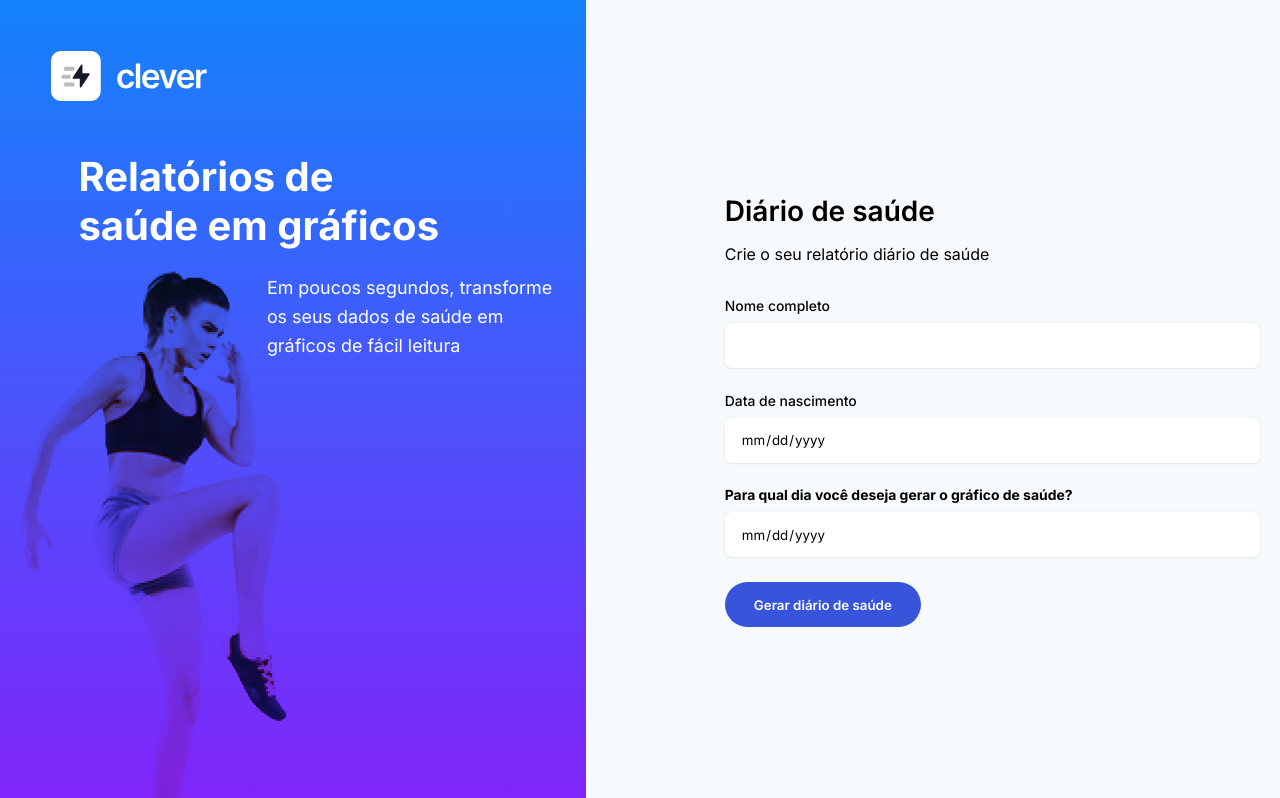
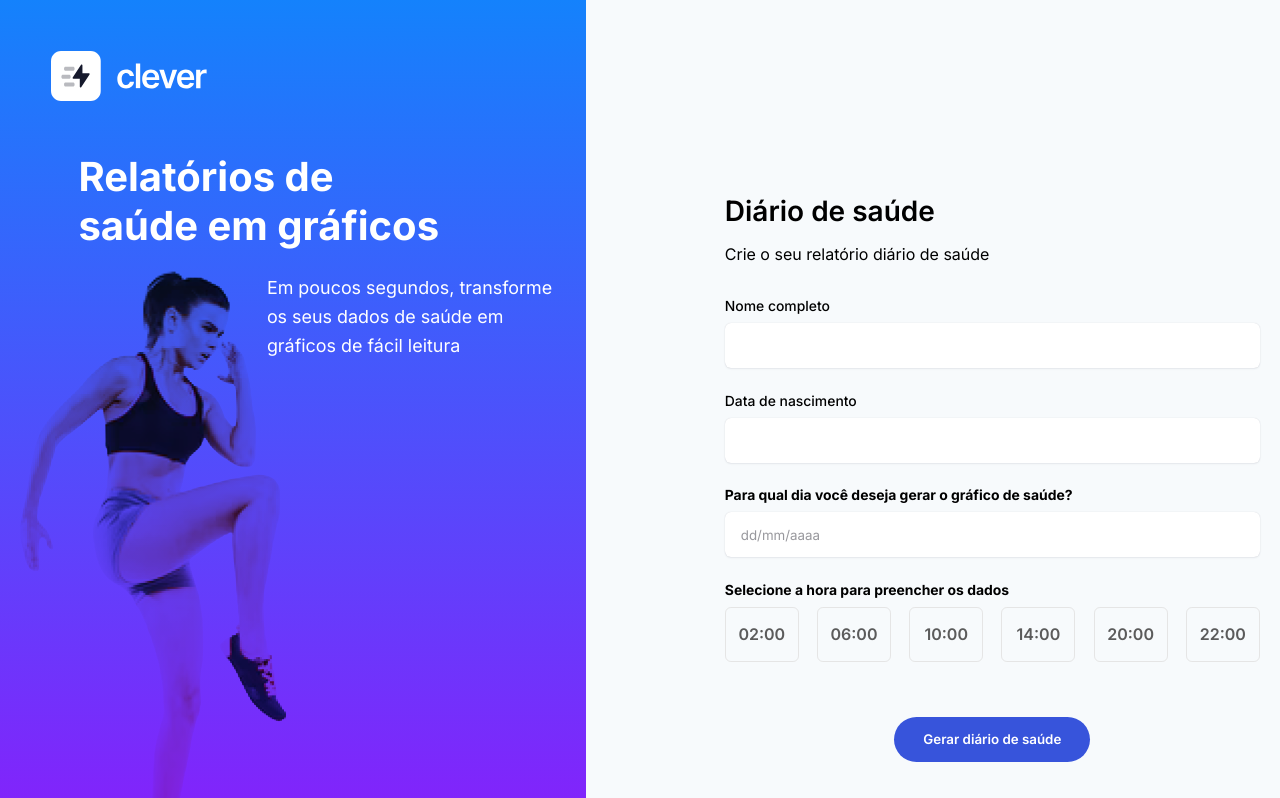
Before and after one commit to ISXDora/Testes-t-cnicos, a React (Create React App) app in the folder Front-end/webClever/: page / in a window 1280 px wide. Shown: the top 798 px of the page. Built offline with nearby package versions, Linux system fonts and the light colour scheme; no server answers; the HTML template or start-up script is replaced by a standard one.

Commit message:
:construction: Enviando user para o banco

```diff
--- a/Front-end/webClever/package.json
+++ b/Front-end/webClever/package.json
@@ -4,6 +4,7 @@
   "private": true,
   "dependencies": {
     "@types/styled-components": "^5.1.24",
+    "axios": "^0.26.1",
     "react": "^17.0.2",
     "react-dom": "^17.0.2",
     "react-scripts": "5.0.0",
--- /dev/null
+++ b/Front-end/webClever/src/components/Button/styles.ts
@@ -0,0 +1,22 @@
+import styled from 'styled-components'
+
+interface ButtonHoursSelectedProps {
+    isActive?: boolean;
+}
+
+export const ButtonSelectedHours = styled.button<ButtonHoursSelectedProps>`
+
+        border: 1px solid #E5E5E5;
+        border-radius: 0.37rem;
+        background: ${(props) => props.isActive ? '#3962FC' : '#F7FAFC'};
+        font-size: 1rem;
+        line-height: 1.56rem;
+        color: ${(props) => props.isActive ? '#fff' : '#5B5B5B'};
+
+        transition: filter 0.2s;
+
+        &:hover{
+            filter: brightness(0.9);
+        }
+
+`;
--- a/Front-end/webClever/src/components/input/Input.tsx
+++ b/Front-end/webClever/src/components/input/Input.tsx
@@ -1,11 +1,11 @@
 import {InputHTMLAttributes} from 'react'
 import './styles.css'
 
-type InputProps = InputHTMLAttributes<HTMLInputElement>
+type InputProps =InputHTMLAttributes<HTMLInputElement>
 
 
 export function Input(props: InputProps){
     return (
-        <input className='input'{...props}/>
+        <input className="input"{...props}/>
     )
 }
--- /dev/null
+++ b/Front-end/webClever/src/services/api.ts
@@ -0,0 +1,5 @@
+import axios from 'axios';
+
+export const api = axios.create({
+    baseURL:'http://localhost:5000/'
+})
--- a/Front-end/webClever/src/styles/Home.ts
+++ b/Front-end/webClever/src/styles/Home.ts
@@ -88,6 +88,10 @@ export const ContainerForm = styled.div`
     flex-direction: column;
     align-items: stretch;
 
+    > button {
+        align-self : center;
+    }
+
 
 `;
 
@@ -107,18 +111,6 @@ export const HeaderForm = styled.div`
 
 `;
 
-export const ContentForm = styled.div`
-    width: 100%;
-    min-height: 30.8rem;
-
-    align-items: stretch;
-
-    button {
-        align-self: center;
-    }
-
-`
-
 export const ButtonForm = styled.button`
 
     background-color:#3754DB;;
@@ -129,6 +121,32 @@ export const ButtonForm = styled.button`
     outline: none;
     border: none;
 
+    margin-top: 1.87rem;
+
     color: white;
 
-`
+
+    &:disabled{
+        opacity: 0.5;
+        cursor: not-allowed;
+    }
+
+
+`;
+
+export const ContentForm = styled.div`
+    width: 100%;
+
+`;
+
+export const GroupButtonsHoursSelected = styled.div`
+    width: 100%;
+    display: grid;
+    grid-template-columns: repeat(6, 1fr);
+    gap: 1.14rem;
+    height: 3.43rem;
+    justify-content: space-around;
+
+    margin-bottom: 1.56rem;
+
+`;
--- a/Front-end/webClever/src/views/Home.tsx
+++ b/Front-end/webClever/src/views/Home.tsx
@@ -1,23 +1,50 @@
-import { FormEvent, useState } from "react";
+import { FormEvent, useEffect, useState } from "react";
 import { Input } from "../components/input/Input";
-import { ItemsForm } from "../components/itemsForm/ItemsForm"
-import ImageLogo from "../assets/images/dark.svg"
-import { Aside, ButtonForm, Container, ContainerForm, ContentForm, HeaderForm, Main, MainWrapper, VetorImgWrapper } from '../styles/Home'
-import { date } from "../Lib/utils";
+import { ItemsForm } from "../components/itemsForm/ItemsForm";
+import ImageLogo from "../assets/images/dark.svg";
+import { Aside, ButtonForm, Container, ContainerForm, ContentForm, GroupButtonsHoursSelected, HeaderForm, Main, MainWrapper, VetorImgWrapper } from '../styles/Home';
+import { api } from "../services/api";
+import { ButtonSelectedHours } from "../components/Button/styles";
+
 
 
 export function Home(){
 
     const [name, setName] = useState('');
     const [birthDate, setBirthDate] = useState('');
-    const [checkDay, setCheckDay] = useState('')
+    const [bpm, setBpm] = useState(Number)
+    const [diastolic, setDiastolic] = useState(Number)
+    const [systolic, setSystolic] = useState(Number)
+    const [measurement, setMeasurement] = useState('')
+
+
+    useEffect(() => {
+        api.get('users')
+            .then(response => console.log(response.data))
+    }, [])
 
     function handleCreateNewPacient(event: FormEvent){
         event.preventDefault()
 
-        console.log(
-            name, birthDate, checkDay)
+        const data = {
+            name,
+            birthDate,
+            measurement
+        }
+
+        api.post('/users', data)
+            .then(response => console.log(response.data))
     }
+    const dataMeasurement = {
+         "02:00" : [diastolic, systolic, bpm],
+         "06:00" : [diastolic, systolic, bpm],
+         "10:00" : [diastolic, systolic, bpm],
+         "14:00" : [diastolic, systolic, bpm],
+         "18:00" : [diastolic, systolic, bpm],
+         "22:00" : [diastolic, systolic, bpm]
+    }
+
+
     return(
         <Container>
             <Aside>
@@ -47,25 +74,42 @@ export function Home(){
                                 <ItemsForm
                                     name={'Data de nascimento'}/>
                                     <Input
-                                    type="date"
+                                    type="text"
+                                    name="birthDate"
                                     value={birthDate}
-                                    onChange={event => setBirthDate(event.target.value)}
+                                    onChange={event => setBirthDate(new Intl.DateTimeFormat('pt-BR').format(new Date(event.target.value)))}
+                                    {...console.log("travei aqui, vi que tem uma biblioteca para utilizar, o que me travou mesmo foi não conseguir transformar string para timestamp")}
+                                    />
+                                <ItemsForm
+                                    isBoldTitle
+                                    /* Inserir aqui uma função para habilitar as outras opções do form com animação fade-in*/
+                                    name={'Para qual dia você deseja gerar o gráfico de saúde?'}/>
+                                    <Input
+                                    type="text"
+                                    name="measurement"
+                                    value={measurement}
+                                    onChange={event => setMeasurement(new Intl.DateTimeFormat('pt-BR').format(new Date(event.target.value)))}
                                     placeholder="dd/mm/aaaa"/>
                                 <ItemsForm
                                     isBoldTitle
-                                    name={'Para qual dia você deseja gerar o gráfico de saúde?'}/>
-                                    <Input
-                                    type="date"
-                                    value={checkDay}
-                                    onChange={event => setCheckDay(event.target.value)}
-                                    placeholder="dd/mm/aaaa"
-                                    onClick={ () => {}}/>
+                                    name={"Selecione a hora para preencher os dados"}
+
+                                />
+                                <GroupButtonsHoursSelected>
+                                    <ButtonSelectedHours>02:00</ButtonSelectedHours>
+                                    <ButtonSelectedHours>06:00</ButtonSelectedHours>
+                                    <ButtonSelectedHours>10:00</ButtonSelectedHours>
+                                    <ButtonSelectedHours>14:00</ButtonSelectedHours>
+                                    <ButtonSelectedHours>20:00</ButtonSelectedHours>
+                                    <ButtonSelectedHours>22:00</ButtonSelectedHours>
+                                </GroupButtonsHoursSelected>
                             </form>
+                        </ContentForm>
                             <ButtonForm
+                          /* retirar para testar */ {...console.log('Comentar para testar form')}
                                 form="form-create"
                                 onSubmit={handleCreateNewPacient}
                             >Gerar diário de saúde</ButtonForm>
-                        </ContentForm>
                     </ContainerForm>
                 </MainWrapper>
             </Main>
```
Also changed, not shown: Front-end/webClever/src/components/Button/ButtonSelectedHours.tsx (added, +11 -0 lines), 1 other file (tests, documents, lock files or other folders).
